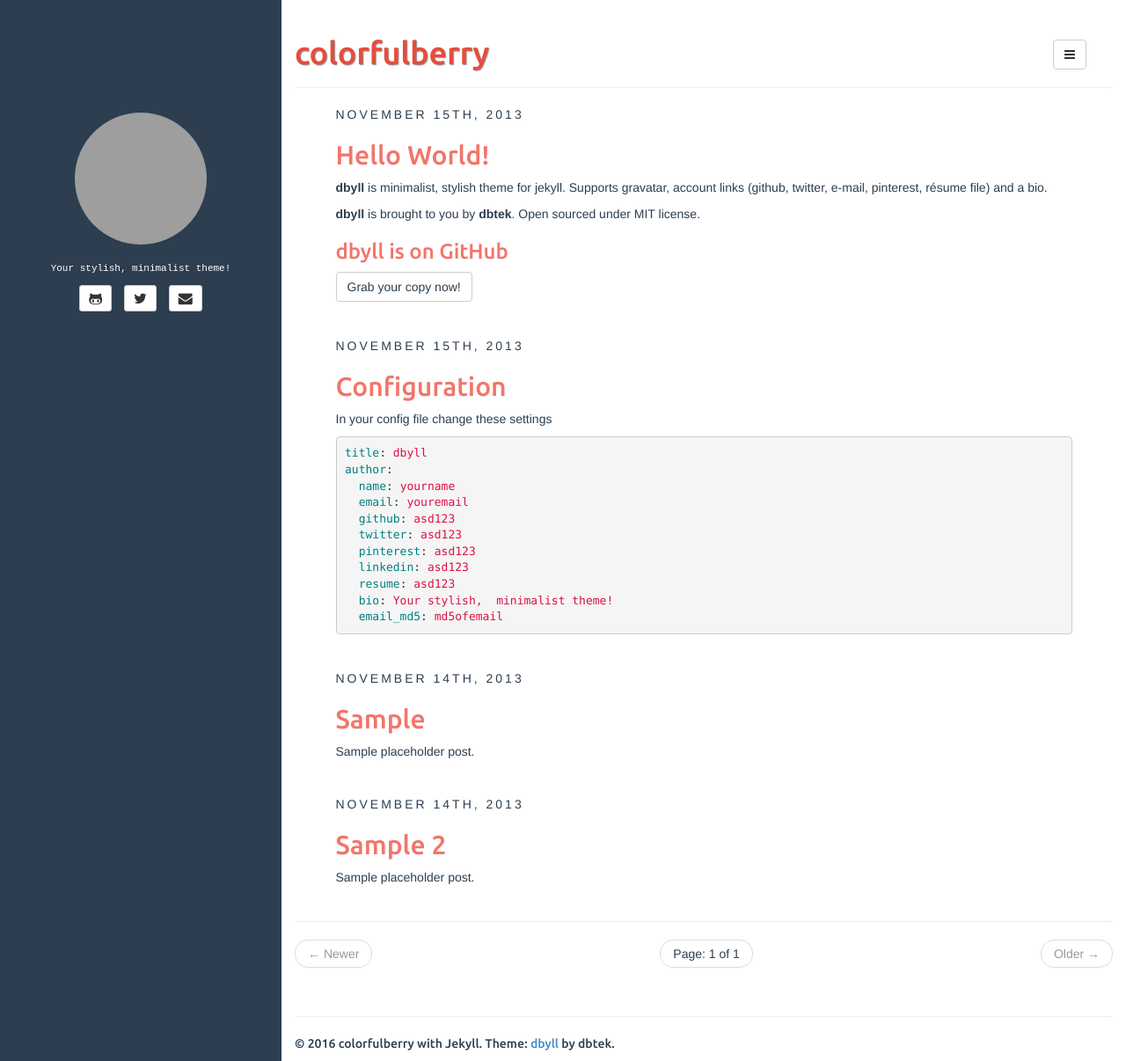
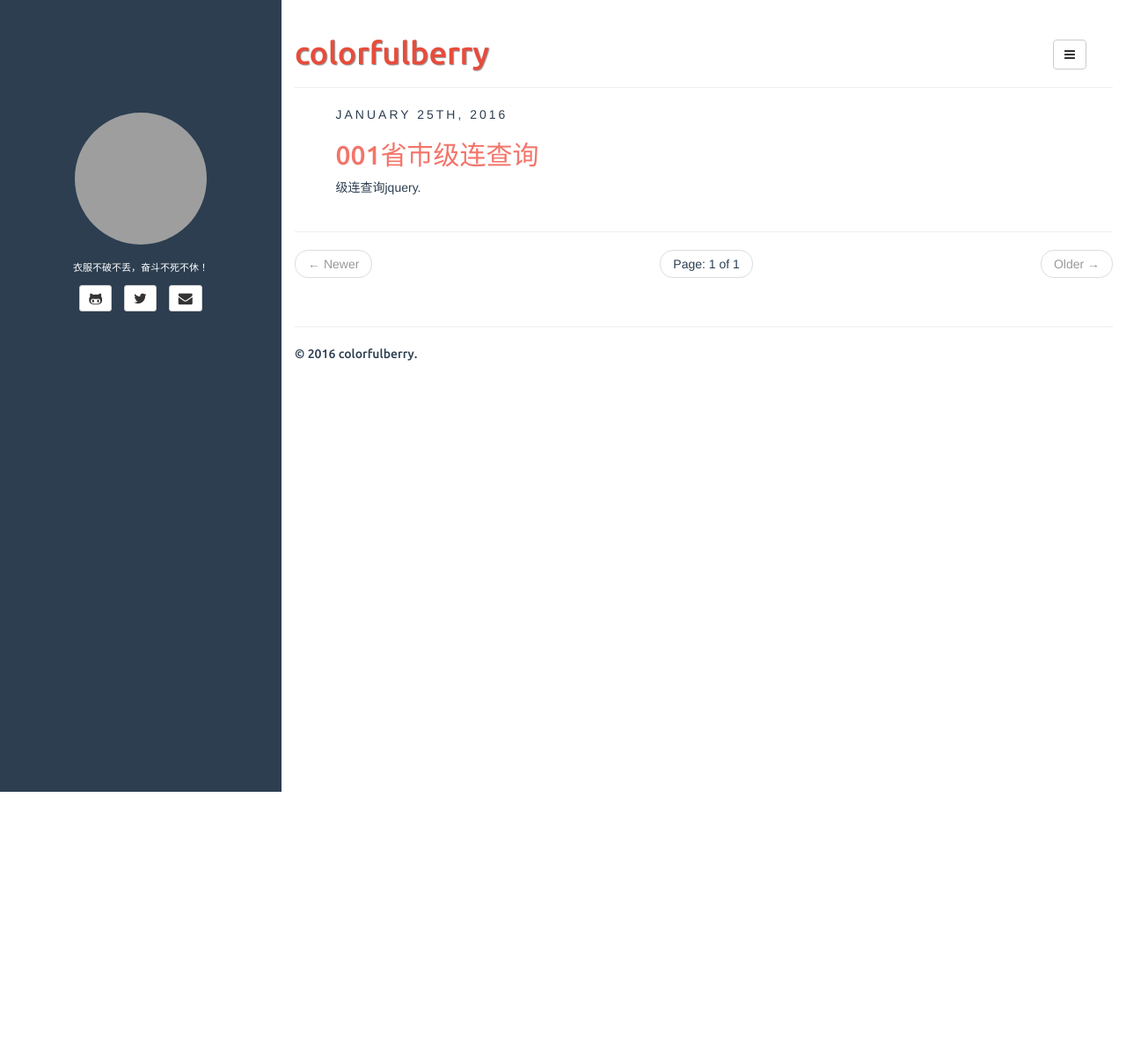
Before and after one commit to colorfulberry/colorfulberry.github.io, a Jekyll site: the page built from index.html, in a window 1280 px wide and 1206 px high. Shown: the whole window at 88% size. Built offline with Jekyll 4.4.1, drawn with Linux system fonts in a browser that asks for light colours; the list of posts is cut into pages by our own code; grey boxes are pictures that could not be loaded.

Commit message:
feat: import jkeyll

```diff
--- a/_config.yml
+++ b/_config.yml
@@ -22,7 +22,7 @@ author:
   github: colorfulberry
   twitter: colorfulberry_
   linkedin: colorfulberry
-  bio:  Your stylish, minimalist theme!
+  bio: 衣服不破不丢，奋斗不死不休！
   email_md5: a7fd3e9fab36ae9a0856ccafc479d83c
 
 rss_path: feed.xml
--- a/_includes/default.html
+++ b/_includes/default.html
@@ -98,7 +98,7 @@
 		<footer>
 			<hr/>
 			<p>
-				&copy; {{ site.time | date: '%Y' }} {{ site.author.name }} with Jekyll. Theme: <a href="https://github.com/dbtek/dbyll">dbyll</a> by dbtek.
+				&copy; {{ site.time | date: '%Y' }} {{ site.author.name }}.
 			</p>
 		</footer>
 	</div>
--- a/_posts/2013-11-14-sample-2.md
+++ /dev/null
@@ -1,11 +0,0 @@
----
-layout: post
-title: Sample 2
-categories: [general, demo, sample]
-tags: [demo, dbyll, dbtek, sample2]
-description: Sample placeholder post.
----
-
-Lorem ipsum dolor sit amet,  consectetur adipisicing elit,  sed do eiusmod tempor incididunt ut labore et dolore magna aliqua. Ut enim ad minim veniam,  quis nostrud exercitation ullamco laboris nisi ut aliquip ex ea commodo consequat. Duis aute irure dolor in reprehenderit in voluptate velit esse cillum dolore eu fugiat nulla pariatur. Excepteur sint occaecat cupidatat non proident,  sunt in culpa qui officia deserunt mollit anim id est laborum.
-
-Lorem ipsum dolor sit amet,  consectetur adipisicing elit,  sed do eiusmod tempor incididunt ut labore et dolore magna aliqua. Ut enim ad minim veniam,  quis nostrud exercitation ullamco laboris nisi ut aliquip ex ea commodo consequat. Duis aute irure dolor in reprehenderit in voluptate velit esse cillum dolore eu fugiat nulla pariatur. Excepteur sint occaecat cupidatat non proident,  sunt in culpa qui officia deserunt mollit anim id est laborum.
--- a/_posts/2013-11-15-configuration.md
+++ /dev/null
@@ -1,23 +0,0 @@
----
-layout: post
-title: Configuration
-categories: [general, setup, demo]
-tags: [demo, dbyll, dbtek, setup]
-fullview: true
----
-
-In your config file change these settings
-
-{% highlight yaml %}
-title: dbyll
-author:
-  name: yourname
-  email: youremail
-  github: asd123
-  twitter: asd123
-  pinterest: asd123
-  linkedin: asd123
-  resume: asd123
-  bio: Your stylish,  minimalist theme!
-  email_md5: md5ofemail
-{% endhighlight %}
--- a/_posts/2013-11-15-hello-world.md
+++ /dev/null
@@ -1,16 +0,0 @@
----
-layout: post
-title: Hello World!
-categories: [general, setup, demo]
-tags: [demo, dbyll, dbtek, setup]
-fullview: true
-comments: true
----
-
-**dbyll** is minimalist, stylish theme for jekyll. Supports gravatar, account links (github, twitter, e-mail, pinterest, résume file) and a bio.
-
-**dbyll** is brought to you by **[dbtek](http://ismaildemirbilek.com)**. Open sourced under [MIT](http://opensource.org/licenses/MIT) license.
-
-### dbyll is on GitHub
-
-<a class="btn btn-default" href="https://github.com/dbtek/dbyll">Grab your copy now!</a>
--- /dev/null
+++ b/_posts/2016-01-25-city-cascade.md
@@ -0,0 +1,99 @@
+---
+layout: post
+title: 001省市级连查询
+categories: [rails, jquery]
+tags: [rails, jquery]
+comments: true
+description: 级连查询jquery.
+---
+
+cascade select from new app
+===========================
+
+~~~
+建表Provinces, Cities, Users
+原理：利用js去监听然后利用ajax去请求然后填充数据
+拿到provience.id 然后去查city
+利用ajax去请求
+~~~
+
+### prepare
+
+* rails new select
+* gem "therubyracer" gem "less-rails" gem "twitter-bootstrap-rails"
+* bundle install
+* rails g model province name
+* rails g model city province:belongs_to name
+* rails g scaffold user name province:belongs_to city:belongs_to location:string
+
+* write
+
+`rake db:migrate` # 更新 db 解构
+
+`rails generate bootstrap:install` # 安装 bootstrap 文件
+
+`rails g bootstrap:layout` # 创建一个 layout
+
+`rails g bootstrap:themed users` # 创建资源模板
+
+### start cascade
+
+`rails g controller cities index`
+
+####cities_controller.rb
+
+~~~
+  def index
+    @proviences = Provience.find(params[:provience_id])
+    @cities = @proviences.cities
+    render json: @cities
+  end
+~~~
+
+####index.json.jbuilder
+
+~~~
+json.array!(@cities) do |city|
+  json.id city[1]
+  json.name city[0]
+end
+~~~
+
+####users/_form.html.erb
+
+~~~
+ <div class="form-group">
+    <%= f.label :provience %><br>
+    <%= f.collection_select :provience_id, provience.all, :id, :name, {prompt: "請選擇" }, { class: "form-control provience_select" } %>
+  </div>
+  <div class="form-group">
+    <%= f.label :city %><br>
+    <%= f.select :city_id, City.get_select_options_by_provience(f.object.provience_id), {}, { class: "form-control city_code_select" } %>
+  </div>
+~~~
+
+####city_cascade.js
+
+~~~
+$(document).ready(function(){
+  // input provience code return city information
+  $(".provience_select").on('change', function(event){
+    $(".city_code_select").html('')
+    var provience_id = $(event.target).val();
+    $.ajax({
+      type: "get",
+      dataType: "json",
+      url: "/cities",
+      data: { provience_id: provience_id },
+      success: function(data) {
+        $.each(data,function(i){
+          city = data[i]
+          $(".city_code_select").append($("<option value='" + city.id + "'>" + city.name + "</option>"))
+        });
+      }
+			error: function() {
+			}
+    });
+  })
+})
+~~~
```
Also changed, not shown: _posts/2013-11-14-sample.md (deleted, +0 -17 lines).
